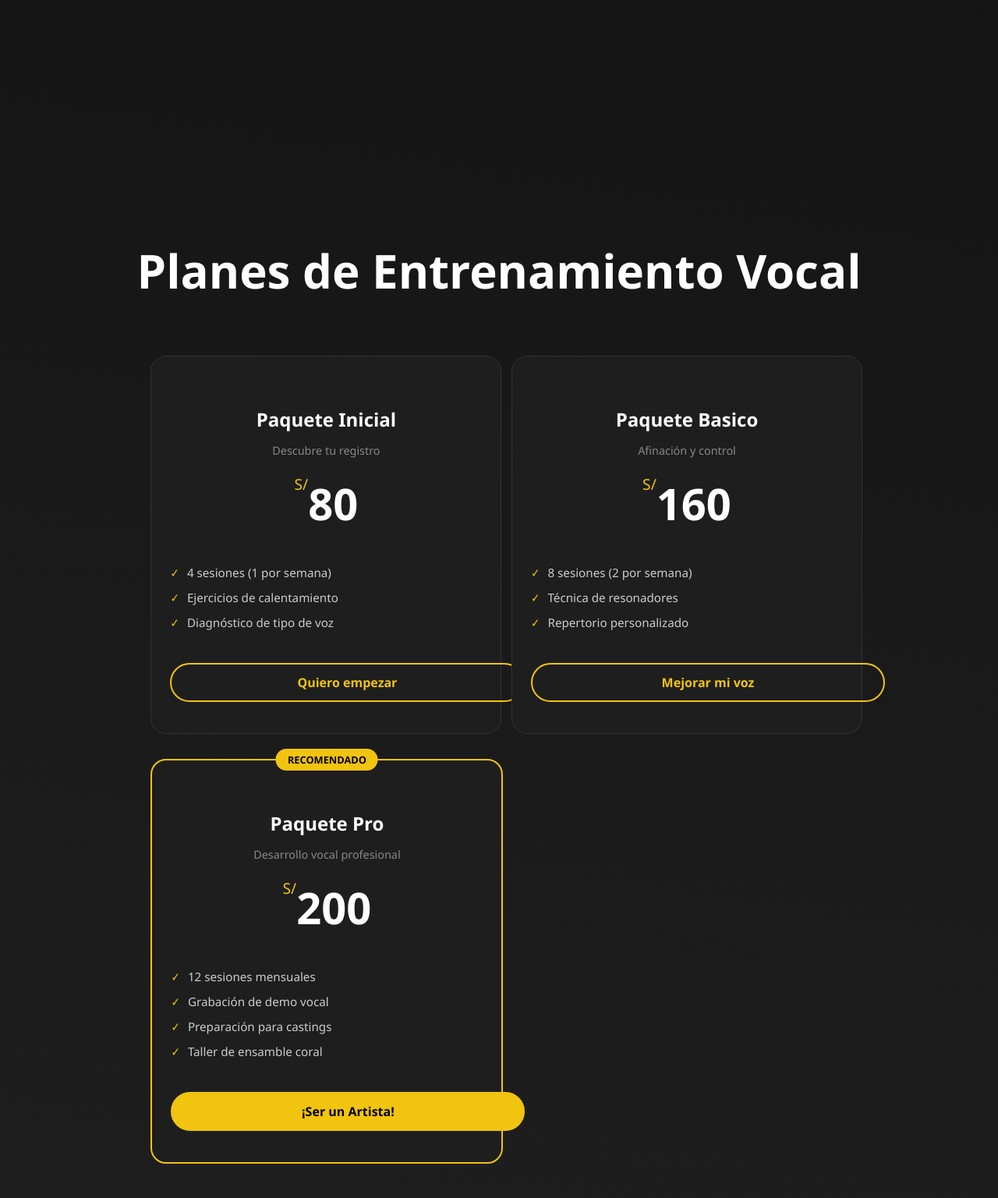
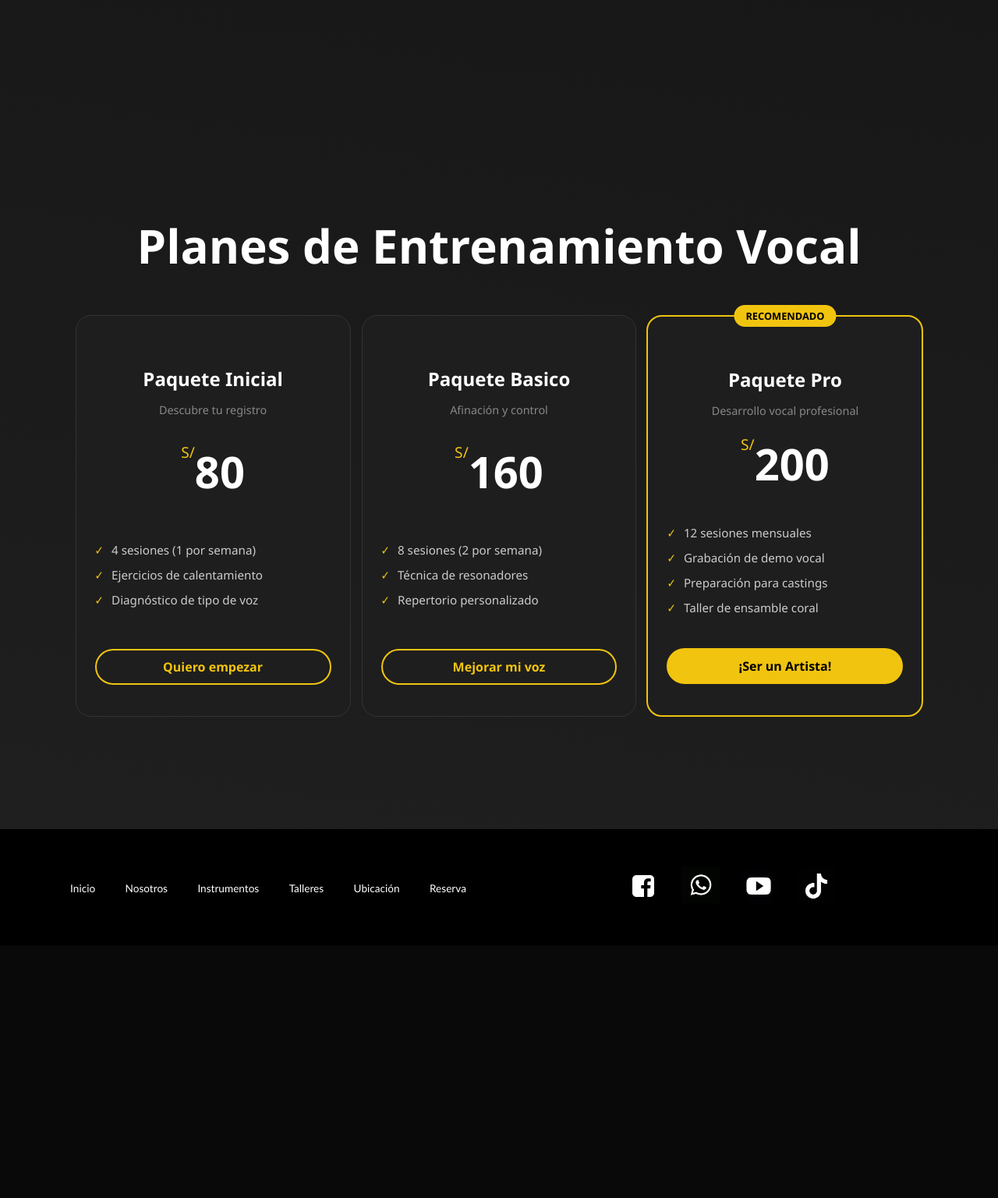
Before and after one commit to JCamro/Foro-Taller-de-Musica-, a Flask app: page /canto in a window 1280 px wide. Shown: the part 3680-5216 px from the top of the page at 78% size. After the commit the page ends 4832 px from the top, so only its background shows below. Run offline with Flask 3, Linux system fonts and the light colour scheme.

Commit message:
style(hero-section-h2, precios-card)
Seccion css arreglando bug de responsividad en tarjeta de precios y clamp H2 de Hero Section

```diff
--- a/static/css/baseinstrumetos.css
+++ b/static/css/baseinstrumetos.css
@@ -114,7 +114,6 @@ body {
   width: 100%;
   min-height: 100vh;
 
-
   display: flex;
   flex-direction: column;
 
@@ -145,16 +144,15 @@ body {
   z-index: -1;
 }
 
-
 /*Seccion de palabras en hero*/
 
-.hero-section h2{
-    font-size: 190px;
+.hero-section h2 {
+  font-size: clamp(3rem, 20vw, 12rem);
 
-    margin: 0%;
+  margin: 1%;
 }
 
-.hero-section h3{
+.hero-section h3 {
   font-size: 30px;
 
   font-weight: lighter;
@@ -162,11 +160,12 @@ body {
   margin: 1%;
 }
 
-.hero-section button{
+.hero-section button {
   font-size: 30px;
 
   font-weight: bolder;
-    font-family: 'Trebuchet MS', 'Lucida Sans Unicode', 'Lucida Grande', 'Lucida Sans', Arial, sans-serif;
+  font-family: "Trebuchet MS", "Lucida Sans Unicode", "Lucida Grande",
+    "Lucida Sans", Arial, sans-serif;
   padding: 1%;
 
   border-radius: 10px;
@@ -179,8 +178,6 @@ body {
   cursor: pointer;
 }
 
-
-
 .hero-section button:hover {
   transform: scale(1.1);
 }
@@ -189,36 +186,39 @@ body {
   transform: scale(0.98);
 }
 
-
 .hero-section a {
   text-decoration: none;
   color: rgb(0, 0, 0);
 }
 
-
-
 .g-electrica::before {
-    background-image: linear-gradient(rgba(0, 0, 0, 0), rgba(0, 0, 0, 0.9)), url(/static/imagenes/talleres/guitarra-electrica.jpeg);
+  background-image: linear-gradient(rgba(0, 0, 0, 0), rgba(0, 0, 0, 0.9)),
+    url(/static/imagenes/talleres/guitarra-electrica.jpeg);
 }
 .g-acustica::before {
-    background-image: linear-gradient(rgba(0, 0, 0, 0), rgba(0, 0, 0, 0.9)), url(/static/imagenes/talleres/guitarra.jpg);
+  background-image: linear-gradient(rgba(0, 0, 0, 0), rgba(0, 0, 0, 0.9)),
+    url(/static/imagenes/talleres/guitarra.jpg);
 }
 .organo::before {
-    background-image: linear-gradient(rgba(0, 0, 0, 0), rgba(0, 0, 0, 0.9)), url(/static/imagenes/talleres/organo.jpg);
+  background-image: linear-gradient(rgba(0, 0, 0, 0), rgba(0, 0, 0, 0.9)),
+    url(/static/imagenes/talleres/organo.jpg);
 }
 .canto::before {
-    background-image: linear-gradient(rgba(0, 0, 0, 0), rgba(0, 0, 0, 0.9)), url(/static/imagenes/talleres/canto.jpg);
+  background-image: linear-gradient(rgba(0, 0, 0, 0), rgba(0, 0, 0, 0.9)),
+    url(/static/imagenes/talleres/canto.jpg);
 }
 .aprestamiento::before {
-    background-image: linear-gradient(rgba(0, 0, 0, 0), rgba(0, 0, 0, 0.9)), url(/static/imagenes/talleres/aprestamiento.jpg);
+  background-image: linear-gradient(rgba(0, 0, 0, 0), rgba(0, 0, 0, 0.9)),
+    url(/static/imagenes/talleres/aprestamiento.jpg);
 }
 .violin::before {
-    background-image: linear-gradient(rgba(0, 0, 0, 0), rgba(0, 0, 0, 0.9)), url(/static/imagenes/talleres/violin.jpg);
+  background-image: linear-gradient(rgba(0, 0, 0, 0), rgba(0, 0, 0, 0.9)),
+    url(/static/imagenes/talleres/violin.jpg);
 }
 .bateria::before {
-    background-image: linear-gradient(rgba(0, 0, 0, 0), rgba(0, 0, 0, 0.9)), url(/static/imagenes/talleres/bateria.jpeg);
+  background-image: linear-gradient(rgba(0, 0, 0, 0), rgba(0, 0, 0, 0.9)),
+    url(/static/imagenes/talleres/bateria.jpeg);
 }
-
 
 .footer {
   display: grid;
--- a/static/css/contenidoinstrumentos.css
+++ b/static/css/contenidoinstrumentos.css
@@ -21,7 +21,7 @@ main {
 }
 
 .instrument-info h2 {
-    font-family: 'Lucida Sans', sans-serif;
+  font-family: "Lucida Sans", sans-serif;
 
   font-size: clamp(2rem, 5vw, 60px);
 
@@ -30,7 +30,7 @@ main {
 }
 
 .instrument-info p {
-    font-family: 'Gill Sans', sans-serif;
+  font-family: "Gill Sans", sans-serif;
 
   font-size: clamp(1.1rem, 2.5vw, 40px);
   line-height: 1.4;
@@ -69,11 +69,11 @@ main {
   }
 }
 
-.instrument-info-imagen img:hover{
+.instrument-info-imagen img:hover {
   transform: scale(1.2);
 }
 
-.guitarra img{
+.guitarra img {
   width: 35vh;
 }
 .violin img {
@@ -82,7 +82,6 @@ main {
 .piano img {
   width: 55vh;
 }
-
 
 /* Contenedor Principal */
 .instrument-content {
@@ -135,7 +134,7 @@ main {
   padding: 3.5rem 1.5rem 1.5rem; /* Más espacio arriba para el icono */
   margin-top: 1.5rem;
 
-    box-shadow: 0 10px 25px rgba(0,0,0,0.15);
+  box-shadow: 0 10px 25px rgba(0, 0, 0, 0.15);
   transition: transform 0.3s ease;
 }
 
@@ -153,7 +152,7 @@ main {
   display: flex;
   align-items: center;
   justify-content: center;
-    box-shadow: 0 4px 10px rgba(0,0,0,0.1);
+  box-shadow: 0 4px 10px rgba(0, 0, 0, 0.1);
 }
 
 .instrument-card h4 {
@@ -171,15 +170,11 @@ main {
   line-height: 1.5;
 }
 
-
-
 /* Contenedor Principal */
 .precios-section {
   text-align: center;
   color: white;
-    font-family: 'Segoe UI', Tahoma, Geneva, Verdana, sans-serif;
-    /* padding lateral */
-    padding: 2rem 5%;
+  font-family: "Segoe UI", Tahoma, Geneva, Verdana, sans-serif;
 }
 
 .precios-titulo {
@@ -191,20 +186,18 @@ main {
 
 .precios-container {
   display: grid;
-    /* auto-fit: acomoda las que quepan en una fila */
-    /* minmax: evita que se hagan más chicas de 300px o más grandes de 1fr */
-    grid-template-columns: repeat(auto-fit, minmax(300px, 1fr));
-
+  grid-template-columns: repeat(auto-fit, minmax(min(100% - 2rem, 300px), 1fr));
   /* Centra las tarjetas si sobra espacio */
   justify-content: center;
 
   /* stretch: hace que todas tengan la misma altura aunque el texto varíe */
   align-items: stretch;
 
-    gap: 2rem;
-    max-width: 1200px; /* Evita que en monitores gigantes se separen demasiado */
-    margin: 0 auto;    /* Centra todo el contenedor */
-    padding: 20px;
+  justify-items: center;
+
+  gap: 4rem;
+  max-width: 1200px;
+  margin: 0 auto; /* Centra todo el contenedor */
 }
 
 /* Estilo de la Tarjeta */
@@ -214,14 +207,12 @@ main {
   border-radius: 20px;
   padding: 2.5rem 1.5rem;
 
-    /* ELIMINAMOS width: 300px; Ahora el grid controla el ancho */
   width: 100%;
-    max-width: 400px; /* Evita que se estiren demasiado en pantallas muy grandes */
+  max-width: 340px; /* Evita que se estiren demasiado en pantallas muy grandes */
 
   position: relative;
   transition: transform 0.3s ease, box-shadow 0.3s ease;
 
-    /* Flexbox interno para que el botón siempre quede alineado al fondo */
   display: flex;
   flex-direction: column;
   justify-content: space-between;
@@ -248,7 +239,7 @@ main {
 /* Ajuste para la tarjeta destacada */
 .precio-card.destacado {
   border: 2px solid #f1c40f;
-    /* Quitamos el scale fijo en móvil para que no choque con otras tarjetas */
+
   transform: scale(1);
   transition: transform 0.3s ease;
 }
@@ -324,12 +315,14 @@ main {
   background-color: transparent;
   color: #f1c40f;
   border: 2px solid #f1c40f;
-    padding: 12px 25px;
+
+  padding: 10px;
   border-radius: 50px;
+
   font-weight: bold;
   cursor: pointer;
+
   transition: 0.3s;
-    width: 100%;
 }
 
 .precio-card.destacado .btn-precio {
@@ -344,10 +337,7 @@ main {
 }
 
 
-
-
-
-
+/* Formulario reserva */
 
 .registro-section {
   padding: 10vh 2vh 10vh 2vh;
@@ -368,7 +358,7 @@ main {
   max-width: 600px;
   width: 100%;
 
-    box-shadow: 0 10px 30px rgba(0,0,0,0.5);
+  box-shadow: 0 10px 30px rgba(0, 0, 0, 0.5);
   border: 1px solid #333;
 }
 
@@ -399,7 +389,6 @@ main {
   margin: 1vh;
   display: grid;
   grid-template-rows: 1fr 1fr;
-
 }
 
 .form-row {
@@ -408,14 +397,14 @@ main {
   gap: 30px;
 }
 
-
 label {
   margin-bottom: 8px;
   font-size: 0.9rem;
   color: #f1c40f;
 }
 
-input, select {
+input,
+select {
   width: 100%;
   padding: 12px;
   background-color: #2a2a2a;
@@ -427,11 +416,10 @@ input, select {
   transition: border-color 0.3s;
 }
 
-input:focus, select:focus {
+input:focus,
+select:focus {
   border-color: #f1c40f;
 }
-
-
 
 /* Botón de envío mejorado */
 .btn-submit {
@@ -459,7 +447,6 @@ input:focus, select:focus {
 .main-reserva {
   background-image: url(https://img.freepik.com/vector-gratis/patron-notas-musicales-sobre-fondo-negro_1017-32303.jpg?semt=ais_hybrid&w=740&q=80);
 
-
   background-repeat: no-repeat;
   background-size: cover;
   background-position: center;
```
Also changed, not shown: static/css/style.css (+4 -3 lines). Lines whose indentation alone changed are shown as unchanged.
